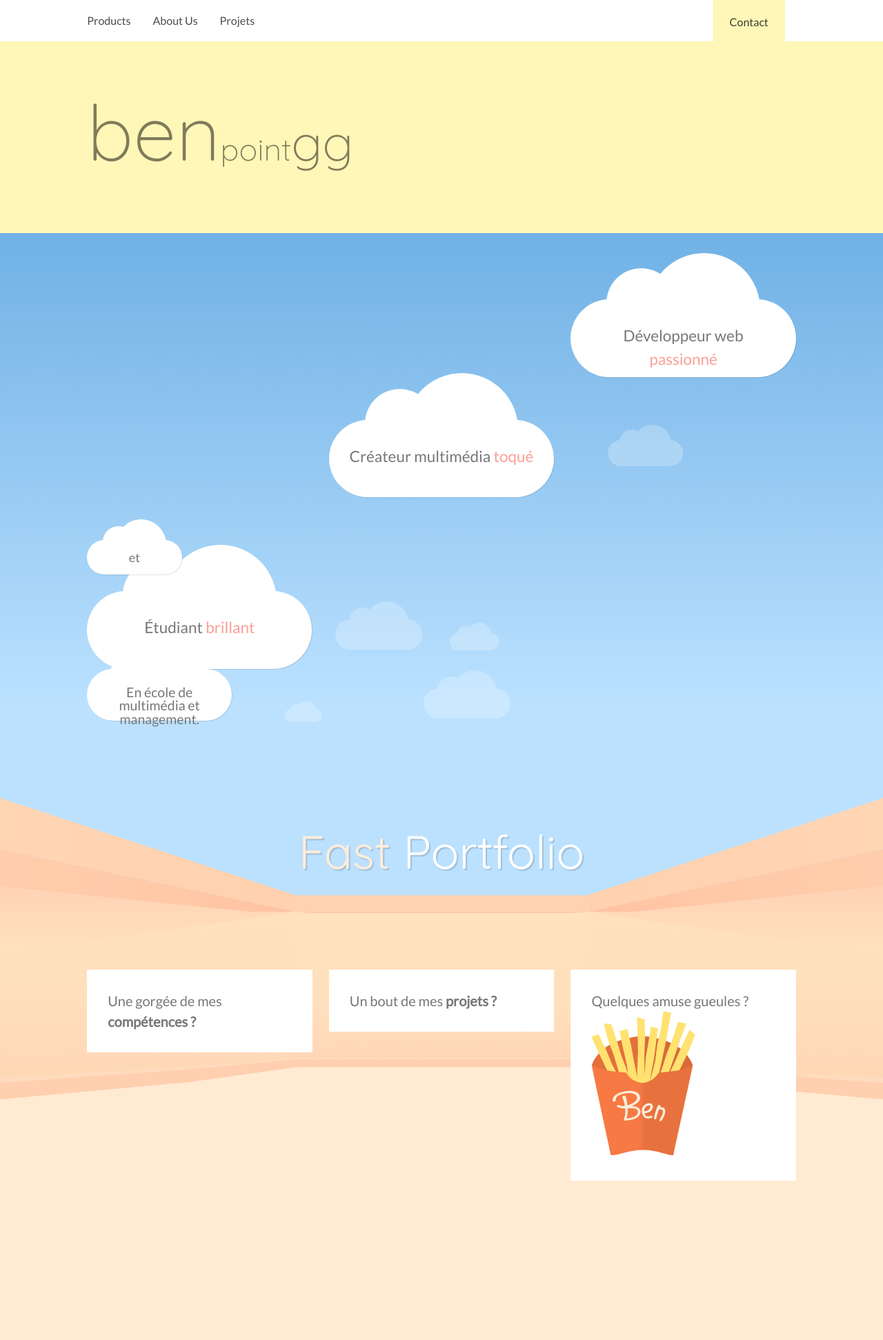
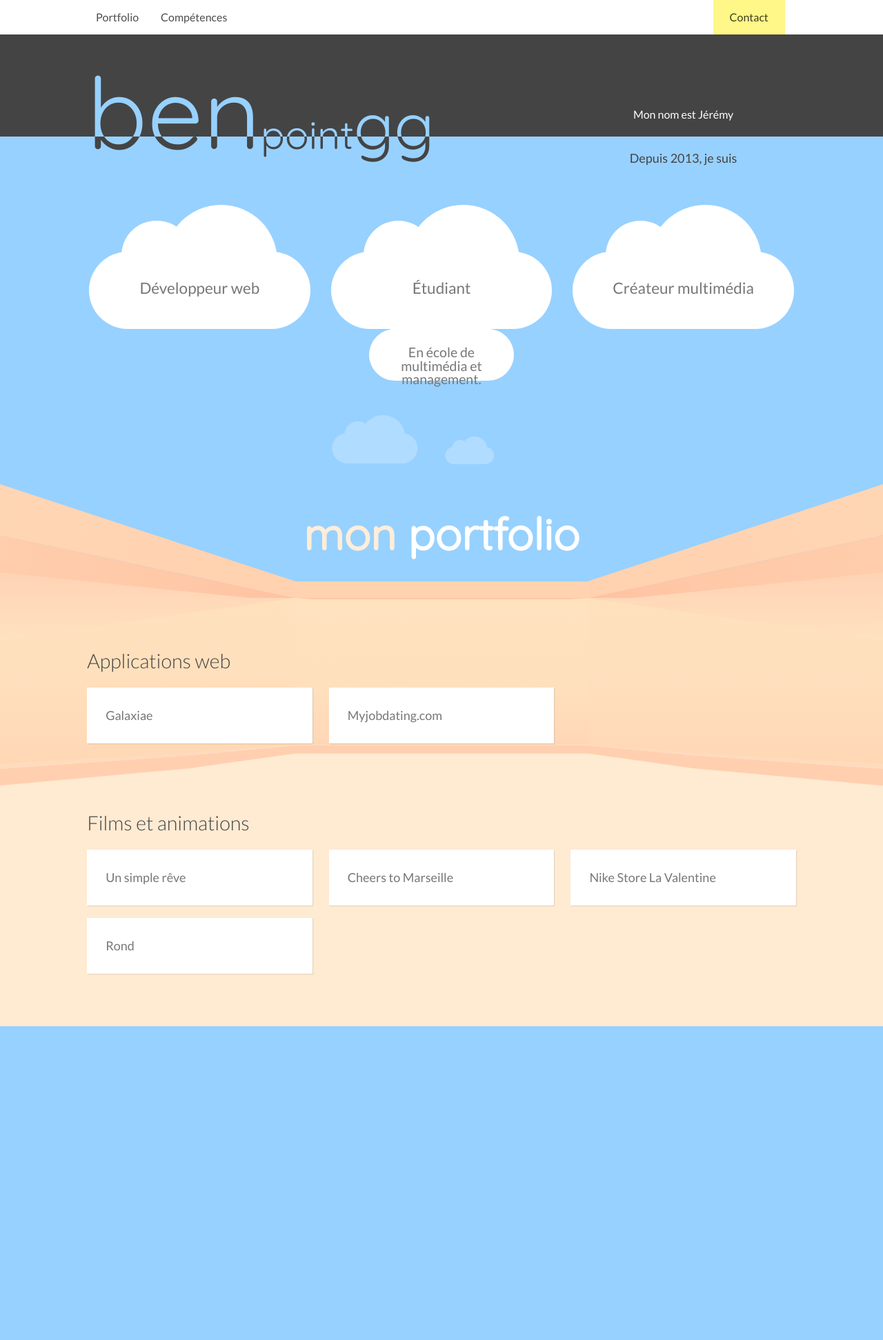
Before and after one commit to jeremyben/jeremyben.github.io, a PHP site: page / in a window 1280 px wide. Shown: the whole page at 69% size. After the commit the page ends 1488 px from the top, so only its background shows below. Run offline with PHP 8.4, Linux system fonts and the light colour scheme; some libraries are stand-ins or nearby versions.

Commit message:
décision single page + intro et titre en dédoublé

```diff
--- a/css/style.css
+++ b/css/style.css
@@ -911,7 +911,7 @@ picture {
 
 header.navigation {
   background-color: #fff;
-  min-height: 60px;
+  min-height: 50px;
   width: 100%;
   z-index: 999; }
   header.navigation a {
@@ -933,67 +933,31 @@ header.navigation {
     @media screen and (min-width: 53.75em) {
       header.navigation .navigation-wrapper {
         padding: 0 2.35765%; } }
-  header.navigation .logo {
-    float: left;
-    max-height: 60px;
-    padding-left: 1em;
-    padding-right: 2em; }
-    header.navigation .logo img {
-      max-height: 60px;
-      padding: 0.8em 0; }
-  header.navigation .navigation-menu-button {
-    color: rgba(0, 0, 0, 0.7);
-    display: block;
-    float: right;
-    font-weight: 700;
-    line-height: 60px;
-    margin: 0;
-    padding-right: 1em;
-    text-transform: uppercase; }
-    @media screen and (min-width: 53.75em) {
-      header.navigation .navigation-menu-button {
-        display: none; } }
-    header.navigation .navigation-menu-button:focus, header.navigation .navigation-menu-button:hover {
-      color: #000; }
   header.navigation nav {
-    float: none;
-    min-height: 60px;
-    z-index: 9999999; }
-    @media screen and (min-width: 53.75em) {
-      header.navigation nav {
-        float: left; } }
+    min-height: 50px;
+    z-index: 9999999;
+    float: left; }
   header.navigation ul.navigation-menu {
     -webkit-transform-style: preserve-3d;
-    clear: both;
-    display: none;
     margin: 0 auto;
     overflow: visible;
-    padding: 0;
     width: 100%;
-    z-index: 9999; }
-    header.navigation ul.navigation-menu.show {
-      display: block; }
-    @media screen and (min-width: 53.75em) {
-      header.navigation ul.navigation-menu {
-        display: inline;
-        margin: 0;
-        padding: 0; } }
+    z-index: 9999;
+    display: inline;
+    margin: 0;
+    padding: 0; }
   header.navigation ul li.nav-link {
     background: #fff;
-    display: block;
-    line-height: 60px;
+    line-height: 50px;
     overflow: hidden;
-    padding-right: 0.8em;
+    padding-left: 0.8em;
     text-align: right;
-    width: 100%;
-    z-index: 9999; }
-    @media screen and (min-width: 53.75em) {
-      header.navigation ul li.nav-link {
-        background: transparent;
-        display: inline;
-        line-height: 60px;
-        text-decoration: none;
-        width: auto; } }
+    z-index: 9999;
+    background: transparent;
+    display: inline;
+    line-height: 50px;
+    text-decoration: none;
+    width: auto; }
     header.navigation ul li.nav-link a {
       color: rgba(0, 0, 0, 0.7);
       display: inline-block;
@@ -1007,88 +971,125 @@ header.navigation {
     border-bottom: 1px solid rgba(255, 255, 255, 0.5);
     padding-bottom: 3px; }
   header.navigation .navigation-tools {
-    clear: both;
     display: block;
-    height: 60px; }
+    height: 50px;
+    background: transparent;
+    clear: none;
+    float: right; }
     @media screen and (min-width: 53.75em) {
       header.navigation .navigation-tools {
-        background: transparent;
-        clear: none;
-        float: right;
         padding-left: 0.5em;
         padding-right: 1em; } }
   header.navigation .sign-up {
-    background-color: #fff7b7;
+    background-color: #fff787;
     color: rgba(0, 0, 0, 0.76);
-    height: 60px;
+    height: 50px;
     display: inline;
     float: right;
     font-size: 1em;
-    padding: 1.25em 1.5em; }
+    line-height: 50px;
+    padding: 0 1.5em; }
     header.navigation .sign-up:hover, header.navigation .sign-up:focus {
       color: #000;
-      background-color: #fff9cc; }
+      background-color: #fff9ab; }
 
 .intro {
-  background-color: #fff7b7;
-  padding: 4em 0 5em; }
+  background-color: #444;
+  padding: 4em 0 3em;
+  position: relative;
+  overflow: hidden; }
 
-h1.name {
+.intro-right {
+  color: #fff;
+  text-align: center; }
+  @media screen and (min-width: 53.75em) {
+    .intro-right {
+      margin-left: 59.70863%;
+      float: left;
+      display: block;
+      margin-right: 2.35765%;
+      width: 40.29137%;
+      position: relative;
+      top: 2.5em; }
+      .intro-right:last-child {
+        margin-right: 0; } }
+  @media screen and (min-width: 68em) {
+    .intro-right {
+      margin-left: 68.23843%;
+      float: left;
+      display: block;
+      margin-right: 2.35765%;
+      width: 31.76157%; }
+      .intro-right:last-child {
+        margin-right: 0; } }
+
+.name {
   font-family: "Quicksand", "Lato", "Helvetica Neue", "Helvetica", "Roboto", "Arial", sans-serif;
-  font-weight: 300;
+  font-weight: 400;
   margin: 0;
-  font-size: 7em;
-  color: #7f7b5b;
+  font-size: 6em;
+  color: #999451;
+  color: #444;
+  color: #97d1ff;
+  position: absolute;
+  bottom: -0.35em;
   white-space: nowrap; }
-  h1.name span {
+  @media screen and (min-width: 53.75em) {
+    .name {
+      font-size: 9em; } }
+  .name span {
     position: relative;
     font-size: 0.65em; }
-    h1.name span:first-child {
+    .name span:first-child {
       font-size: 0.4em; }
+  .name-under {
+    color: #fff;
+    color: #444;
+    top: -1em; }
 
 .sky {
-  background-color: #bbe1ff;
-  background-image: -webkit-linear-gradient(top, #70b1e5 0%, #bbe1ff 85%);
-  background-image: linear-gradient(to bottom,#70b1e5 0%, #bbe1ff 85%);
-  padding-top: 6em;
+  background: #97d1ff;
   overflow: hidden;
   position: relative; }
-
-.row {
-  display: block; }
-  .row::after {
-    clear: both;
-    content: "";
-    display: table; }
-  .row-1 .cloud-wrapper {
-    margin-left: 0%; }
-  .row-2 .cloud-wrapper {
-    margin-left: 34.11922%; }
-  .row-3 .cloud-wrapper {
-    margin-left: 68.23843%; }
+  .sky .intro-right {
+    top: auto;
+    margin-top: 1em;
+    margin-bottom: 6em;
+    color: #444;
+    font-size: 1.125em; }
 
 .cloud-wrapper {
-  float: left;
-  display: block;
-  margin-right: 2.35765%;
-  width: 31.76157%;
-  margin-bottom: 3.875em; }
-  .cloud-wrapper:last-child {
-    margin-right: 0; }
-  .cloud-wrapper:nth-child(3n) {
-    margin-right: 0; }
-  .cloud-wrapper:nth-child(3n+1) {
-    clear: left; }
+  margin-bottom: 6.25em; }
+  @media screen and (min-width: 53.75em) {
+    .cloud-wrapper {
+      margin-left: 59.70863%;
+      float: left;
+      display: block;
+      margin-right: 2.35765%;
+      width: 40.29137%; }
+      .cloud-wrapper:last-child {
+        margin-right: 0; } }
+  @media screen and (min-width: 68em) {
+    .cloud-wrapper {
+      margin-left: 0%;
+      float: left;
+      display: block;
+      margin-right: 2.35765%;
+      width: 31.76157%; }
+      .cloud-wrapper:last-child {
+        margin-right: 0; } }
 
 .cloud {
-  width: 18.125em;
+  width: 17.8125em;
+  max-width: 100%;
   height: 6.25em;
   background: #fff;
   border-radius: 6.25em;
-  box-shadow: 1px 1px 0px rgba(0, 0, 0, 0.1);
   position: relative;
   text-align: center;
   padding: 2em 1.5625em;
+  margin-left: auto;
+  margin-right: auto;
   color: #777;
   font-size: 1.125em;
   z-index: 1; }
@@ -1104,12 +1105,12 @@ h1.name {
   .cloud:after {
     width: 5.625em;
     height: 5.625em;
-    left: 2.875em;
+    left: 2.625em;
     top: -2.5em; }
   .cloud:before {
     width: 9.0625em;
     height: 9.0625em;
-    right: 2.875em;
+    right: 2.625em;
     top: -3.75em; }
   .cloud-small {
     z-index: 2;
@@ -1133,7 +1134,7 @@ h1.name {
     opacity: 0;
     box-shadow: none;
     display: none;
-    left: 20%; }
+    left: 15%; }
 
 .text-ego {
   font-style: normal;
@@ -1148,7 +1149,7 @@ h1.name {
   z-index: -10;
   overflow: hidden; }
   #bgff .ceiling {
-    fill: #bbe1ff; }
+    fill: #97d1ff; }
   #bgff .ground {
     fill: #ffead2; }
 
@@ -1162,10 +1163,9 @@ h1.name {
       display: table; }
   .fastfood h2.enseigne {
     font-family: "Quicksand", "Lato", "Helvetica Neue", "Helvetica", "Roboto", "Arial", sans-serif;
-    font-weight: 400;
-    font-size: 4.25em;
+    font-weight: 700;
+    font-size: 4em;
     color: #fff;
-    text-shadow: 2px 2px 1px rgba(0, 0, 0, 0.15);
     position: relative;
     text-align: center;
     padding: 0.75em 0;
@@ -1186,14 +1186,21 @@ h1.name {
     clear: both;
     content: "";
     display: table; }
+  .choices h3 {
+    font-weight: 300; }
 
 a.choice {
   display: block;
   background-color: #fff;
   margin-bottom: 1em;
   padding: 1.5em;
-  font-size: 1.25em;
+  box-shadow: 1px 1px 1px rgba(0, 0, 0, 0.1);
+  font-size: 1.125em;
   color: #777; }
+  a.choice:nth-child(4n) {
+    margin-right: 0; }
+  a.choice:nth-child(4n+1) {
+    clear: left; }
   a.choice:hover, a.choice:focus {
     color: #5e5e5e; }
   @media screen and (min-width: 53.75em) {
--- a/index.php
+++ b/index.php
@@ -18,15 +18,10 @@
 
 <header class="navigation" role="banner">
     <div class="navigation-wrapper">
-       <!--  <a href="#" class="logo">
-            <img src="https://raw.githubusercontent.com/thoughtbot/refills/master/source/images/placeholder_logo_1.png" alt="Logo Image">
-        </a> -->
-        <a href="#" class="navigation-menu-button" id="js-mobile-menu">MENU</a>
         <nav role="navigation">
-            <ul id="js-navigation-menu" class="navigation-menu show">
-                <li class="nav-link"><a href="#">Products</a></li>
-                <li class="nav-link"><a href="#">About Us</a></li>
-                <li class="nav-link"><a href="#">Projets</a></li>
+            <ul class="navigation-menu">
+                <li class="nav-link"><a href="#">Portfolio</a></li>
+                <li class="nav-link"><a href="#">Compétences</a></li>
             </ul>
         </nav>
         <div class="navigation-tools">
@@ -38,10 +33,11 @@
 <div class="intro">
 
     <div class="container">
-        <?php
-        // include 'benggline.php';
-        ?>
         <h1 class="name" id="benggText">ben<span>point</span><span>gg</span></h1>
+        <div class="intro-right">
+            <p>Mon nom est Jérémy</p>
+        </div>
+
     </div>
 
 
@@ -51,38 +47,43 @@
 <div class="sky">
 
 
+
     <div class="container">
 
-        <div class="row row-3">
+    <p class="name name-under">ben<span>point</span><span>gg</span></p>
+    <div class="intro-right">
+    <p>Depuis 2013, je suis</p>
+    </div>
+
             <div class="cloud-wrapper">
                 <div class="cloud">
-                    <p>Développeur web <em class="text-ego">passionné</em></p>
+                    <p>Développeur web <!-- <em class="text-ego">moderne</em> --></p>
                 </div>
             </div>
-        </div>
 
-
-        <div class="row row-2">
             <div class="cloud-wrapper">
+                <!-- <div class="cloud cloud-smaller">
+                    <p>et</p>
+                </div> -->
                 <div class="cloud">
-                    <p>Créateur multimédia <em class="text-ego">toqué</em></p>
-                </div>
-            </div>
-        </div>
-
-        <div class="row row-1">
-            <div class="cloud-wrapper">
-                <div class="cloud cloud-smaller">
-                    <p>et</p>
-                </div>
-                <div class="cloud">
-                    <p>Étudiant <em class="text-ego">brillant</em></p>
+                    <p>Étudiant <!-- <em class="text-ego">brillant</em> --></p>
                 </div>
                 <div class="cloud cloud-small">
                     <p>En école de multimédia et management.</p>
                 </div>
             </div>
-        </div>
+
+
+            <div class="cloud-wrapper">
+                <div class="cloud">
+                    <p>Créateur multimédia <!-- <em class="text-ego">passionné</em> --></p>
+                </div>
+            </div>
+
+
+
+
+
 
 
     </div>
@@ -100,7 +101,7 @@ include 'inline.php';
 <div class="fastfood">
 
     <div class="row">
-        <h2 class="enseigne"><span>Fast</span> Portfolio</h2>
+        <h2 class="enseigne"><span>mon</span> portfolio</h2>
 
         <!-- <div class="couille">
             <p class="ui">Lorem ipsum dolor sit amet, consectetur adipisicing elit, sed do eiusmod
@@ -112,16 +113,29 @@ include 'inline.php';
     </div>
 
     <div class="choices">
+        <h3>Applications web</h3>
         <a href="#" class="choice">
-            <p>Une gorgée de mes <strong>compétences&nbsp;?</strong></p>
+            <p>Galaxiae</p>
         </a>
         <a href="#" class="choice">
-            <p>Un bout de mes <strong>projets&nbsp;?</strong></p>
+            <p>Myjobdating.com</p>
+        </a>
+    </div>
+
+    <div class="choices">
+        <h3>Films et animations</h3>
+        <a href="#" class="choice">
+            <p>Un simple rêve</p>
         </a>
         <a href="#" class="choice">
-            <p>Quelques amuse gueules&nbsp;?</p><img src="img/fries.svg">
+            <p>Cheers to Marseille</p>
         </a>
-
+        <a href="#" class="choice">
+            <p>Nike Store La Valentine</p>
+        </a>
+        <a href="#" class="choice">
+            <p>Rond</p>
+        </a>
     </div>
 
 
--- a/scss/_intro.scss
+++ b/scss/_intro.scss
@@ -1,28 +1,54 @@
 .intro{
-    background-color: $yellow;
-    padding : 4em 0 5em;
+    // background-color: $yellow;
+    background-color: $base-font-color;
+    padding : 4em 0 3em;
+    position: relative;
+    overflow: hidden;
     // #bengg g{
     //     // stroke: #444;
     // }
+
+
 }
 
-h1.name{
+.intro-right{
+    color: #fff;
+    text-align: center;
+
+    @include media($md-up) {
+        @include shift(7);
+        @include span-columns(5);
+        position: relative;
+        top: 2.5em;
+    }
+    @include media($lg-up) {
+        @include shift(8);
+        @include span-columns(4);
+    }
+
+}
+
+.name{
+    @include media($md-up) {
+        font-size:9em;
+    }
     font-family: $logo-font;
-    font-weight: 300;
+    font-weight: 400;
     margin: 0;
-    font-size: 7em;
+    font-size: 6em;
     // text-align: center;
     // text-shadow: 2px 2px 1px rgba(0,0,0,0.12);
     // color: $blue;
-    color: shade($yellow, 50);
+    color: shade($yellow, 40);
+    color: #444;
+    color: $skycolor;
+    position: absolute;
+    bottom: -0.35em;
     // color: rgba(0,0,0, 0.4);
     // color: #777;
     // width: 90%;
     white-space: nowrap;
-    // @include transform-style(preserve-3d);
-    // @include backface-visibility(hidden);
-    // @include perspective(1000);
-    // @include transform(translate3d(0,0,0));
+
     span{
         position: relative;
         // top: 0.2em;
@@ -32,4 +58,11 @@ h1.name{
             font-size: 0.4em;
         }
     }
+
+    &-under{
+        color: #fff;
+        color: $base-font-color;
+        // color: $yellow;
+        top:-1em;
+    }
 }
--- a/scss/_menu.scss
+++ b/scss/_menu.scss
@@ -14,7 +14,7 @@ header.navigation {
   $navigation-background: #fff;
   $navigation-color: transparentize(#000, 0.3);
   $navigation-color-hover: #000;
-  $navigation-height: 60px;
+  $navigation-height: 50px;
   $navigation-nav-button-background: $base-accent-color;
   $navigation-nav-button-background-hover: lighten($navigation-background, 10%);
   $navigation-nav-button-border: 1px solid lighten($navigation-nav-button-background, 20%);
@@ -23,7 +23,6 @@ header.navigation {
   $navigation-active-link-color: transparentize(white, 0.5);
   $navigation-submenu-padding: 1em;
   $navigation-submenu-width: 12em;
-  $horizontal-bar-mode: $md-screen;
 
   background-color: $navigation-background;
   // border-bottom: 1px solid darken($navigation-background, 10);
@@ -36,104 +35,56 @@ header.navigation {
     @include outer-container;
     position: relative;
     z-index: 9999;
-    @include media($horizontal-bar-mode) {
+    @include media($md-screen) {
       @include pad(0 default);
     }
   }
 
-  .logo {
-    float: left;
-    max-height: $navigation-height;
-    padding-left: $navigation-padding;
-    padding-right: 2em;
-
-    img {
-      max-height: $navigation-height;
-      padding: 0.8em 0;
-    }
-  }
-
-  // Mobile view
-
-  .navigation-menu-button {
-    color: $navigation-color;
-    display: block;
-    float: right;
-    font-weight: 700;
-    line-height: $navigation-height;
-    margin: 0;
-    padding-right: 1em;
-    text-transform: uppercase;
-
-    @include media ($horizontal-bar-mode) {
-      display: none;
-    }
-
-    &:focus,
-    &:hover {
-      color: $navigation-color-hover;
-    }
-  }
 
   // Nav menu
 
   nav {
-    float: none;
     min-height: $navigation-height;
     z-index: 9999999;
-
-    @include media ($horizontal-bar-mode) {
-      float: left;
-    }
+    float: left;
   }
 
   ul.navigation-menu {
     -webkit-transform-style: preserve-3d; // stop webkit flicker
-    clear: both;
-    display: none;
+    // clear: both;
     margin: 0 auto;
     overflow: visible;
-    padding: 0;
     width: 100%;
     z-index: 9999;
+    display: inline;
+    margin: 0;
+    padding: 0;
 
-    &.show {
-      display: block;
-    }
-
-    @include media ($horizontal-bar-mode) {
-      display: inline;
-      margin: 0;
-      padding: 0;
-    }
   }
 
   // The nav items
 
   ul li.nav-link {
     background: $navigation-background;
-    display: block;
     line-height: $navigation-height;
     overflow: hidden;
-    padding-right: 0.8em;
+    padding-left: 0.8em;
     text-align: right;
-    width: 100%;
     z-index: 9999;
 
-    @include media ($horizontal-bar-mode) {
+
       background: transparent;
       display: inline;
       line-height: $navigation-height;
       text-decoration: none;
       width: auto;
-    }
+
 
     a {
       color: $navigation-color;
       display: inline-block;
       font-weight: 400;
-
-      @include media ($horizontal-bar-mode) {
+      @include media ($md-screen) {
         padding-right: 1em;
       }
 
@@ -154,15 +105,14 @@ header.navigation {
 
   .navigation-tools {
     // background: #505050;
-    clear: both;
     display: block;
     height: $navigation-height;
-
+    background: transparent;
+    clear: none;
+    float: right;
 
     @include media($md-screen) {
-      background: transparent;
-      clear: none;
-      float: right;
+
       padding-left: $navigation-padding / 2;
       padding-right: $navigation-padding;
     }
@@ -182,7 +132,8 @@ header.navigation {
     float: right;
     font-size: 1em;
     // margin-top: 1em;
-    padding: 1.25em 1.5em;
+    line-height: $navigation-height;
+    padding: 0 1.5em;
     // text-transform: uppercase;
   }
 
--- a/scss/_sky.scss
+++ b/scss/_sky.scss
@@ -1,50 +1,70 @@
 .sky{
-    @include linear-gradient(top, shade(darken($blue, 10%),10%) 0%, tint($blue, 15%) 85%, $fallback:tint($blue, 15%));
-    padding-top: 6em;
+    // @include linear-gradient(top, shade(darken($blue, 10%),10%) 0%, tint($blue, 15%) 85%, $fallback:tint($blue, 15%));
+    background: $skycolor;
+    // padding-top: 12em;
     // height: 800px;
     overflow: hidden;
     position: relative;
+
+    .intro-right{
+        top:auto;
+        margin-top: 1em;
+        margin-bottom: 6em;
+        color: $base-font-color;
+        font-size: em(18);
+    }
 }
 
 
 
 .row{
-    @include row;
-    &-1{
-        .cloud-wrapper{
-            @include shift(0);
-        }
-    }
-    &-2{
-        .cloud-wrapper{
-            @include shift(4);
-        }
-    }
-    &-3{
-        .cloud-wrapper{
-            @include shift(8);
-        }
-    }
+    // @include row;
+//     &-1{
+//         .cloud-wrapper{
+//             @include shift(0);
+//         }
+//     }
+//     &-2{
+//         .cloud-wrapper{
+//             @include shift(4);
+//         }
+//     }
+//     &-3{
+//         .cloud-wrapper{
+//             @include shift(8);
+//         }
+//     }
 }
 
 .cloud-wrapper{
-    @include media($md-up);
-    @include span-columns(4);
-    @include omega(3n);
-    margin-bottom: em(62);
+    @include media($md-up) {
+        @include shift(7);
+        @include span-columns(5);
+    }
+    @include media($lg-up) {
+        @include shift(0);
+        @include span-columns(4);
+        // @include omega(3n+2);
+    }
+
+    margin-bottom: em(100);
+
 }
 
 .cloud{
-    width: em(290);
+    width: em(285);
+    max-width: 100%;
     height: em(100);
     background: #fff;
+    // background: tint($skycolor, 50);
     border-radius: em(100);
     // box-shadow: 2px 4px 5px rgba(0, 0, 0, 0.1);
-    box-shadow: 1px 1px 0px rgba(0, 0, 0, 0.1);
+    // box-shadow: 1px 1px 0px rgba(0, 0, 0, 0.1);
     position: relative;
     text-align: center;
     padding: em(32) em(25);
-    // margin: 0 auto 4em;
+    margin-left: auto;
+    margin-right: auto;
     color: $medium-gray;
     font-size: em(18);
     z-index: 1;
@@ -57,6 +77,7 @@
     &:after,&:before {
         border-radius: em(100);
         background: #fff;
+        // background: tint($skycolor, 50);
         content: '';
         position: absolute;
         z-index: -1;
@@ -64,13 +85,13 @@
     &:after{
         width: em(90);
         height: em(90);
-        left: em(46);
+        left: em(42);
         top: em(-40);
     }
     &:before{
         width: em(145);
         height: em(145);
-        right: em(46);
+        right: em(42);
         top: em(-60);
     }
 
@@ -102,7 +123,7 @@
         opacity: 0;
         box-shadow: none;
         display: none;
-        left: 20%;
+        left: 15%;
     }
 
     // &-center{
--- a/scss/base/_variables.scss
+++ b/scss/base/_variables.scss
@@ -28,6 +28,11 @@ $blue: #b0dcff;
 $brblue: #64baff;
 
 $yellow: #fff7b7;
+$yellow: #fff0a8;
+$yellow: #fff787;
+
+$skycolor: tint($blue, 15%);
+$skycolor: darken($blue, 5%);
 
 // Font Colors
 $base-background-color: #fff;
--- a/scss/style.scss
+++ b/scss/style.scss
@@ -45,7 +45,7 @@ body{
     overflow:hidden;
 
     .ceiling{
-        fill: tint($blue, 15%);
+        fill: $skycolor;
     }
     .ground{
         fill: tint(#FFE2BF,30%);
@@ -64,10 +64,10 @@ body{
 
     h2.enseigne{
         font-family: $logo-font;
-        font-weight: 400;
-        font-size: em(68);
+        font-weight: 700;
+        font-size: em(64);
         color: #fff;
-        text-shadow: 2px 2px 1px rgba(0,0,0,0.15);
+        // text-shadow: 2px 2px 1px rgba(0,0,0,0.1);
         position: relative;
         text-align: center;
         padding: em(12) 0;
@@ -95,6 +95,9 @@ body{
     img{
         // width:750px;
     }
+    h3{
+        font-weight: 300;
+    }
 }
 
 a.choice{
@@ -105,10 +108,10 @@ a.choice{
     margin-bottom: 1em;
     padding: 1.5em;
     // border-radius: 10px;
-    // box-shadow: 2px 4px 5px rgba(0, 0, 0, 0.1);
-    font-size: em(20);
+    box-shadow: 1px 1px 1px rgba(0, 0, 0, 0.1);
+    font-size: em(18);
     color : $medium-gray;
-
+    @include omega(3n+1);
 
 
     @include hover {
```
Also changed, not shown: js/cool.js (+13 -13 lines), css/style.min.css, 1 other file.
